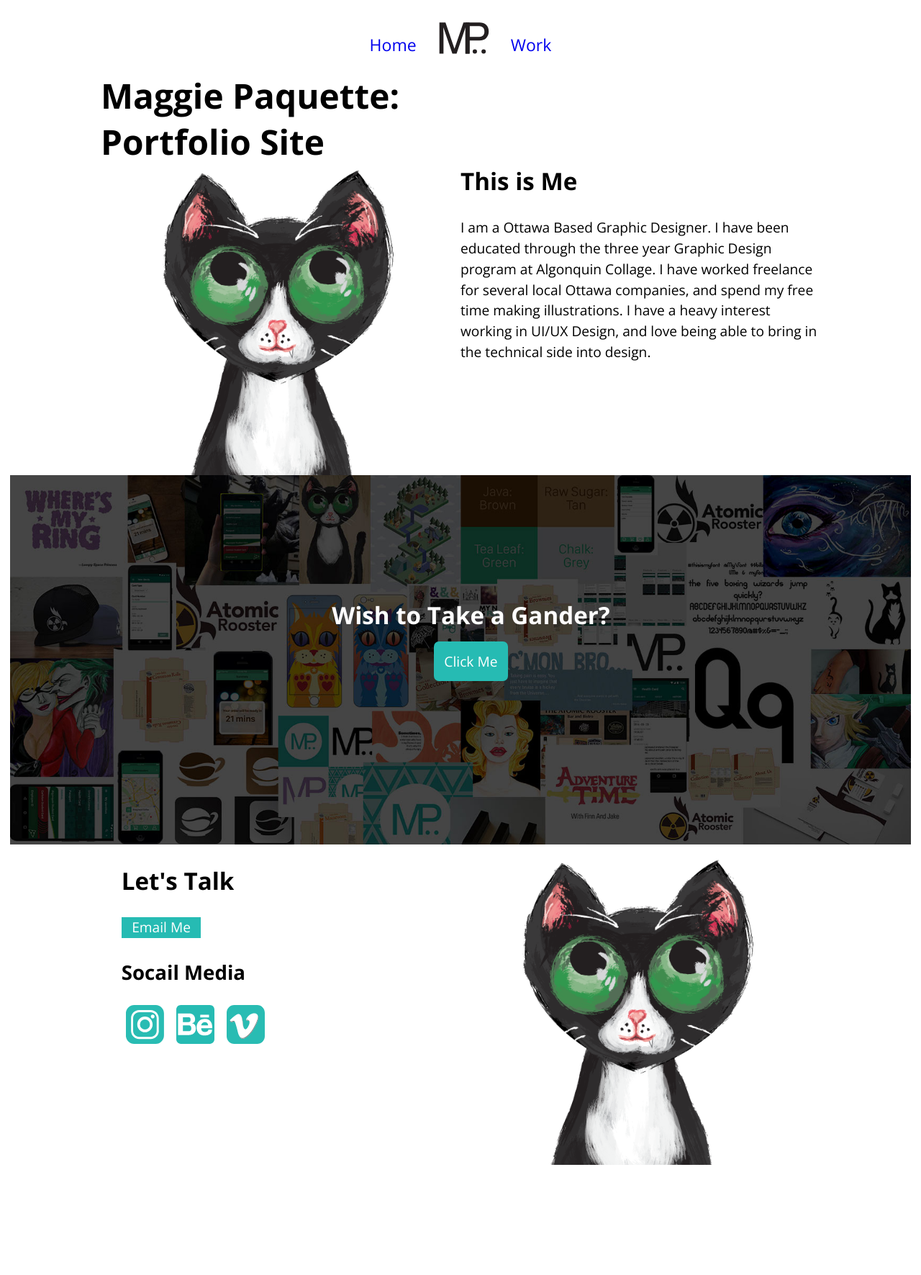
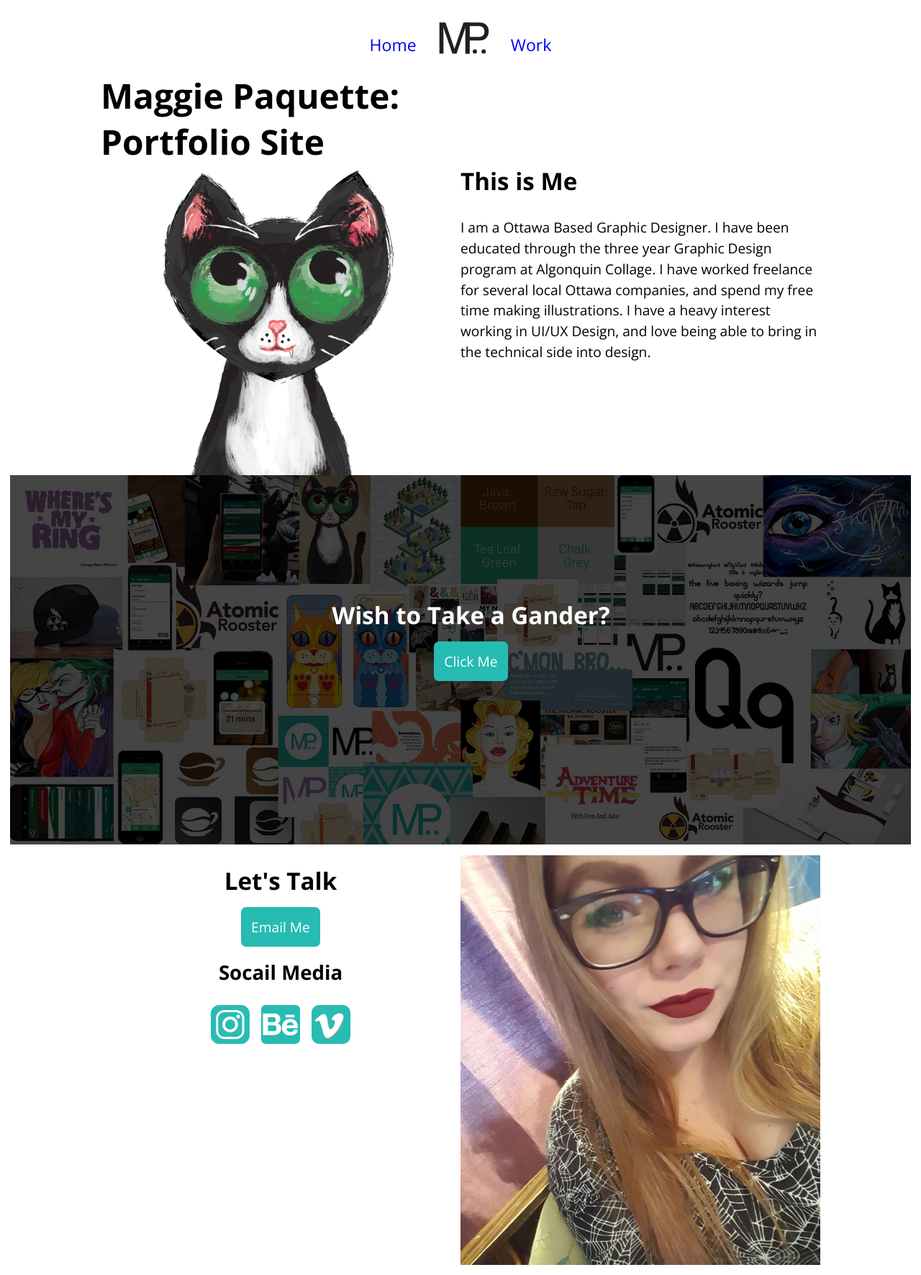
Before and after one commit to Mjams/portfolio-website, a Jekyll site: the page built from index.html, in a window 1280 px wide. Shown: the whole page at 72% size. Built offline with Jekyll 4.4.1, drawn with Linux system fonts in a browser that asks for light colours; before the commit the page ends 1632 px from its top, so only the background shows below that.

Commit message:
changed image for contact me

```diff
--- a/css/main.css
+++ b/css/main.css
@@ -5,7 +5,7 @@
  */
 
 .web-button {
-  position: relative;;
+  position: relative;
   color: white;
   background-color: #26bbb3;
   padding: .75em;
--- a/index.html
+++ b/index.html
@@ -24,10 +24,12 @@ layout: default
   </div>
 
   <div id="contact" class="grid max-body">
-    <div class="island unit s-1 m-1-2 l-1-2">
-      <h3>Let's Talk</h3>
-      <p><a class="web-button" href="mailto:maggie.paquette200@gmail.com">Email Me</a></p>
-      <h4>Socail Media</h4>
+    <div class="text-center island unit s-1 m-1-2 l-1-2">
+      <h3 class="margin-0">Let's Talk</h3>
+      <div class="island">
+        <a class="web-button" href="mailto:maggie.paquette200@gmail.com">Email Me</a>
+      </div>
+      <h4 class="padding-top">Socail Media</h4>
       <div>
         <a href="https://www.instagram.com/maggie_paquette/"><img class="social-icon" src="{{site.baseurl}}/images/instagram.svg" alt="Icon of Instagram"></a>
         <a href="https://www.behance.net/maggiedesign"><img class="social-icon" src="{{site.baseurl}}/images/behance.svg" alt="Icon of Behance"></a>
@@ -35,7 +37,7 @@ layout: default
       </div>
     </div>
     <div class="pad-top-half unit xs-1 s-1 m-1-2 l-1-2">
-      <img class="img-flex" src="{{site.baseurl}}/images/about-me-char.png" alt="Cat Character for design purposes">
+      <img class="img-flex" src="{{site.baseurl}}/images/contact-me.jpg" alt="Cat Character for design purposes">
     </div>
   </div>
 </main>
```
Also changed, not shown: images/contact-me.jpg (added).
